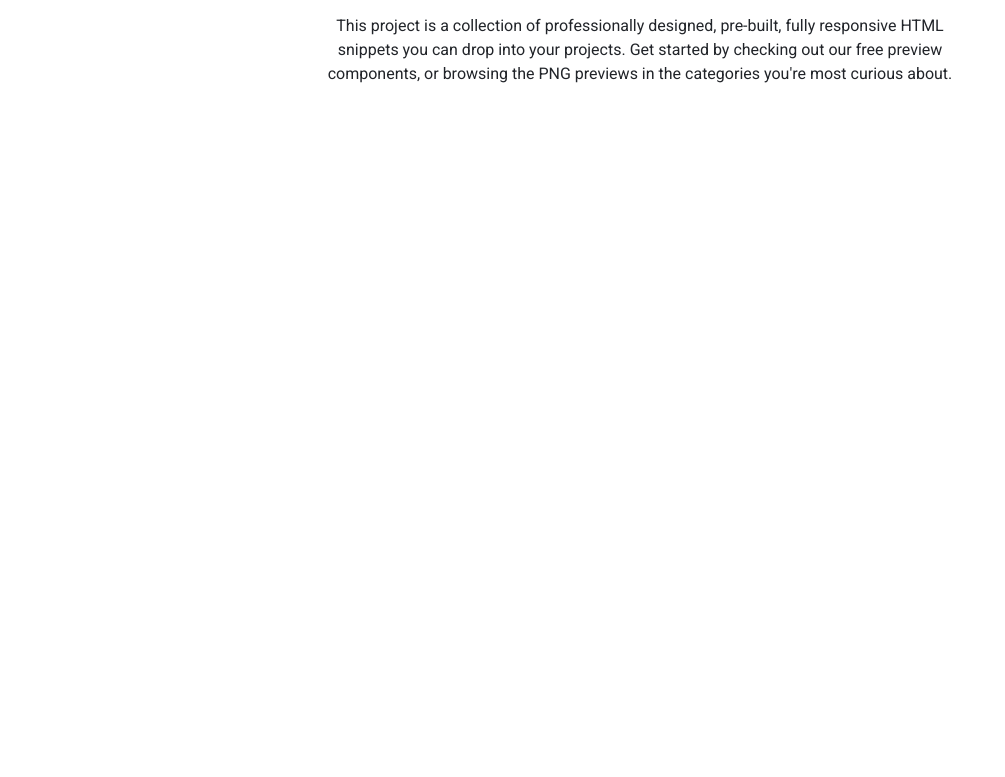
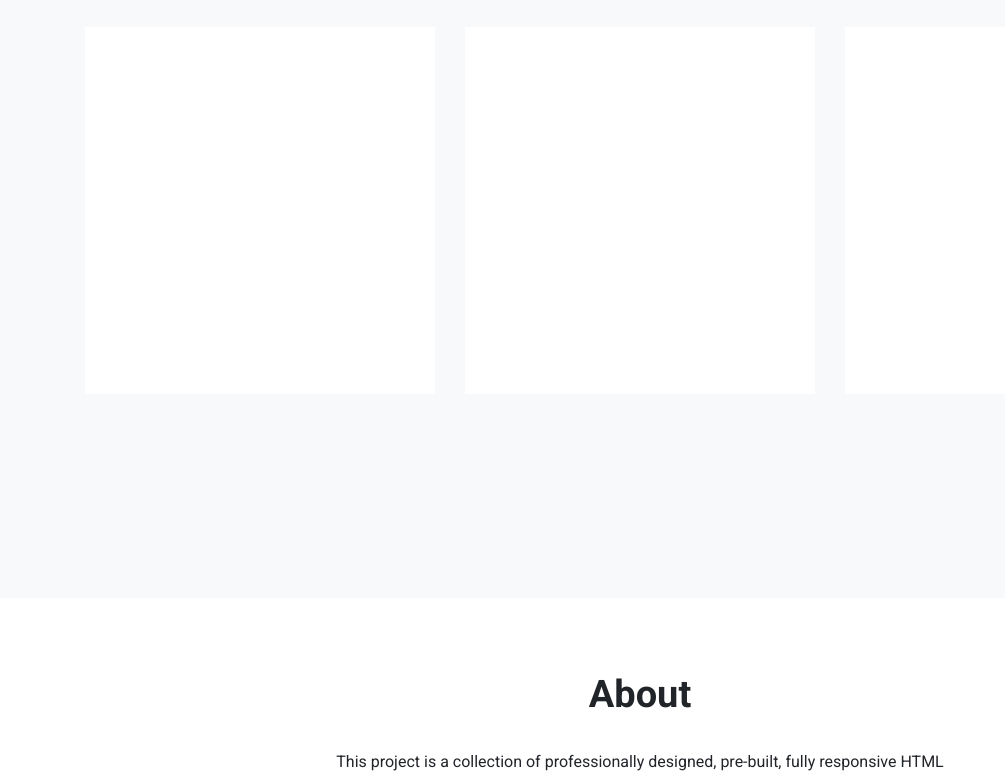
Before and after one commit to js-tasks-ru/htmlcss-20230227_777inness, a website: page index.html in a window 1280 px wide. Shown: the part 742-1519 px from the top of the page, without its empty margins (0-1005 px from the left). Before the commit the page ends 964 px from the top, so only its background shows below. Drawn offline with Linux system fonts and the light colour scheme.

Commit message:
добавила карточки в контент

```diff
--- a/components/content/content.css
+++ b/components/content/content.css
@@ -1,5 +1,25 @@
+@import '../../assets/css/main.css';
+@import '../container/container.css';
+
 .content{
-    height: 300px;
-    background-color: #F9FAFC;
+    padding: 68px 0 204px 0;
+    background-color: var(--grey-1);
 
 }
+.content-card{
+    height: 367px;
+    width: 350px;
+
+}
+.card{
+    background-color: var(--white);
+
+}
+.content-preview{
+    display: flex;
+    flex-direction: row;
+    justify-content: space-between;
+    flex-wrap: wrap;
+    gap: 30px;
+
+}
--- a/components/main/main.css
+++ /dev/null
@@ -1,5 +0,0 @@
-.main{
-    height: 1036px;
-    background-color: #F9FAFC;
-    padding: 68px 160px 92px 165px;
-}
--- a/index.html
+++ b/index.html
@@ -16,7 +16,14 @@
         </header>
         <main class="content">
             <div class="container">
-                <div>Main</div>
+                <div class="content-preview">
+                    <div class="card content-card"></div>
+                    <div class="card content-card"></div>
+                    <div class="card content-card"></div>
+                    <div class="card content-card"></div>
+                    <div class="card content-card"></div>
+                    <div class="card content-card"></div>
+                </div>
             </div>
         </main>
         <footer class="footer">
```
